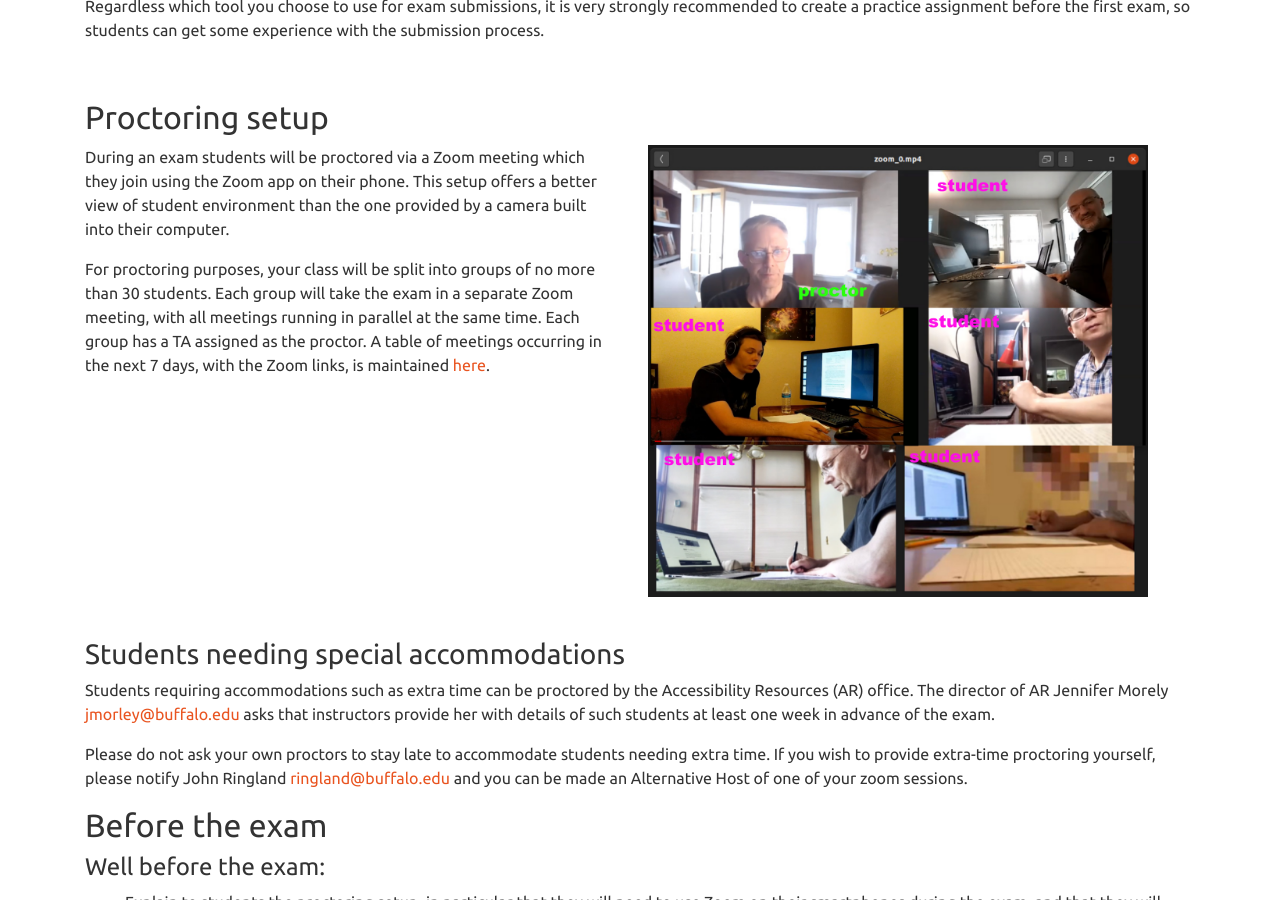
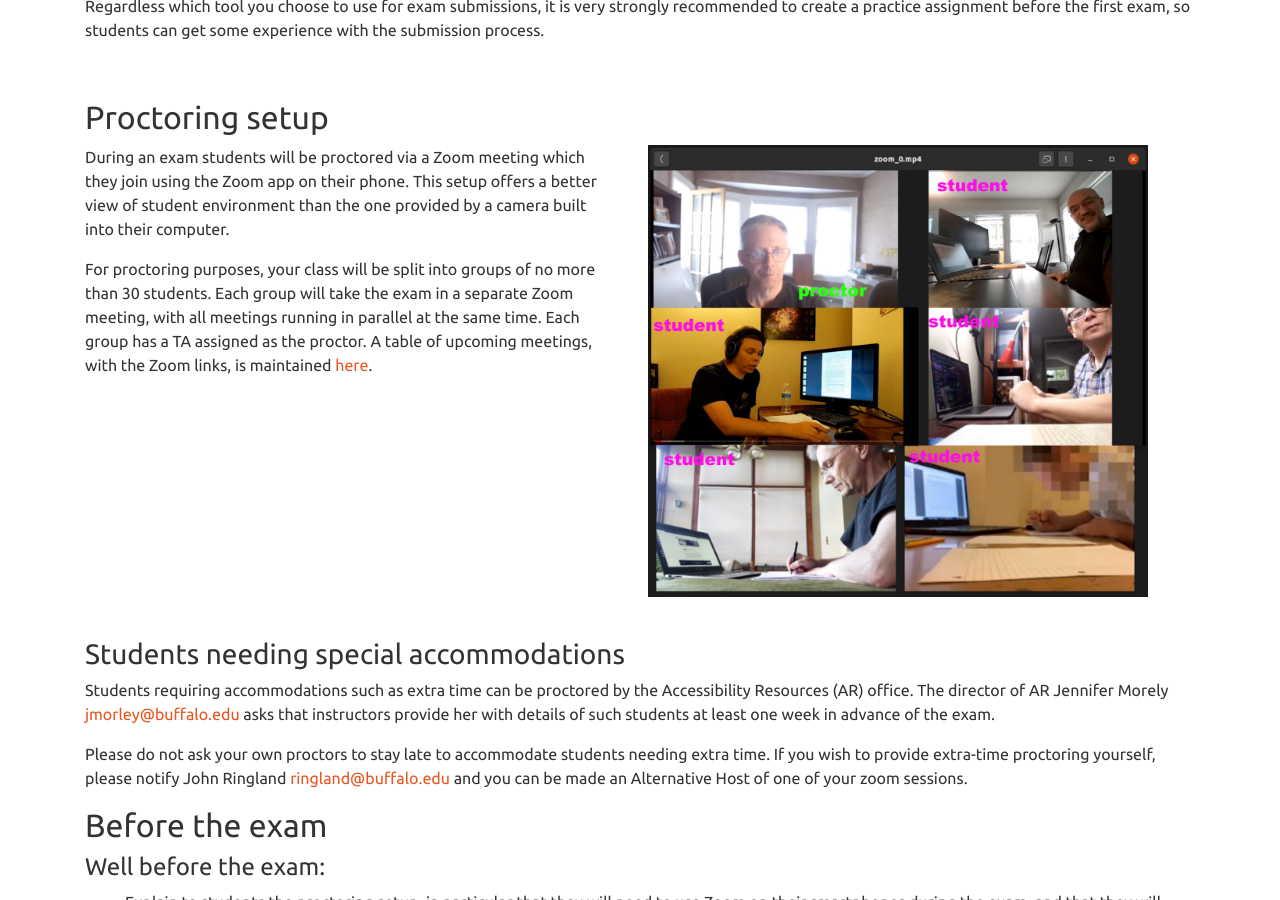
Before and after one commit to ub-math/exam_guides, a Jekyll site: the page built from docs/instructor.md, in a window 1280 px wide and 900 px high, scrolled down 2418 px. Built offline with Jekyll 4.4.1, drawn with Linux system fonts in a browser that asks for light colours; some of the changed text lies outside the part shown.

Commit message:
updated links

```diff
--- a/docs/instructor.md
+++ b/docs/instructor.md
@@ -14,7 +14,7 @@ version: "2023.05.18"
   <li> <a href="/proctor.html">Math Exams Proctor's Guide</a> - exam instructions for proctors.</li>
   <li> <a href="https://exams.math.buffalo.edu/zoom"> exams.math.buffalo.edu/zoom</a> - portal for accessing exam Zoom meetings (from phone/tablet).</li>
   <li> <a href="https://exams.math.buffalo.edu"> exams.math.buffalo.edu</a> - portal for accessing exam problems (from a computer).</li>
-  <li> <a href="http://blue.math.buffalo.edu/exams_next_7_days.html"> Exam meetings for the next 7 days</a>.</li>
+  <li> <a href="https://blue.math.buffalo.edu/upcoming_exams.html"> Upcoming exam meetings</a>.</li>
   </ul>
 </div>
 
@@ -145,8 +145,8 @@ before the first exam, so students can get some experience with the submission p
 
         <p>For proctoring purposes, your class will be split into groups of no more than 30 students. Each group will take the exam
         in a separate Zoom meeting, with all meetings running in parallel at the same time.  Each group has a TA assigned as the proctor.
-        A table of meetings occurring in the next 7 days, with the Zoom links, is maintained
-        <a href="http://blue.math.buffalo.edu/exams_next_7_days.html">here</a>.</p>
+        A table of upcoming meetings, with the Zoom links, is maintained
+        <a href="https://blue.math.buffalo.edu/upcoming_exams.html">here</a>.</p>
         </div>
         <div class="col-lg">
         <img style='width:500px;' src="./assets/images/proctoring_setup.png" />
@@ -202,7 +202,7 @@ you can be made an Alternative Host of one of your zoom sessions.
   sessions so that it can be announced to the students at the moment the exam is to begin.
 * When the proctoring meeting is scheduled by the Department, each proctor will receive an email from Zoom that she or he has been
   made an Alternative Host of the meeting. Detailed information for proctors on how to run a proctored meeting are specified in the
-  [Proctor’s Guide](proctor.md). Information about all upcoming meetings is maintained [here](http://blue.math.buffalo.edu/exams_next_7_days.html).
+  [Proctor’s Guide](proctor.md). Information about all upcoming meetings is maintained [here](https://blue.math.buffalo.edu/upcoming_exams.html).
 
 
 #### The evening before the exam:
```
Also changed, not shown: docs/proctor.md (+3 -3 lines).
